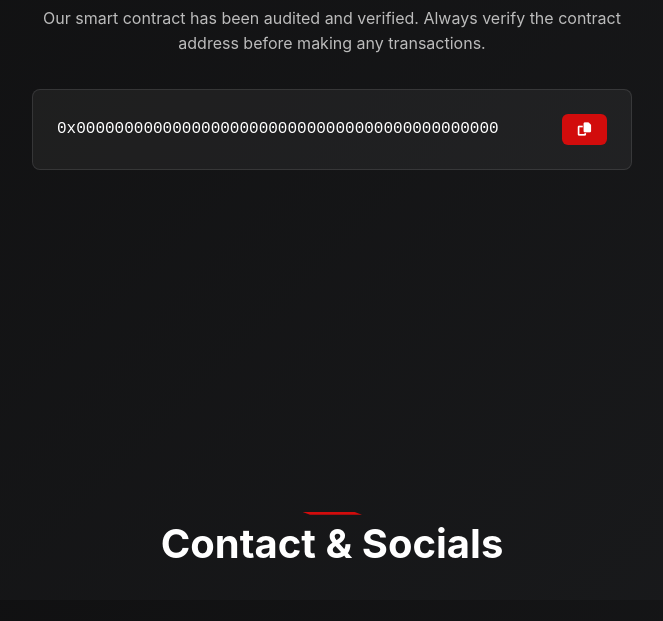
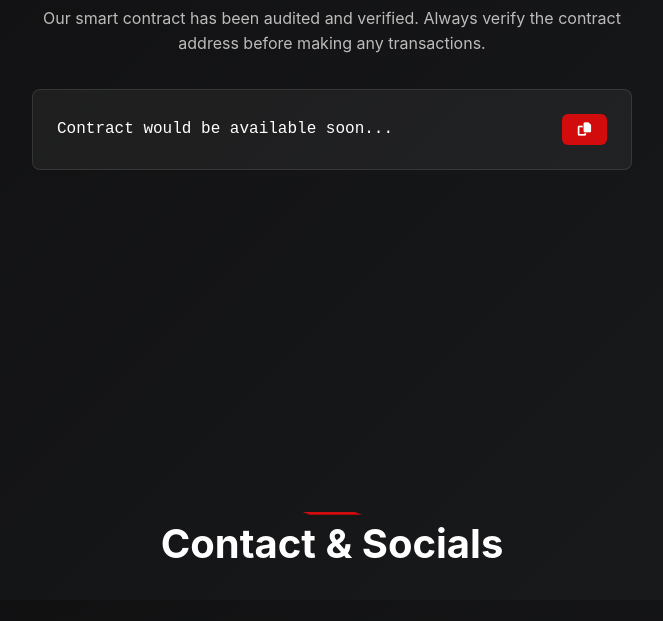
Before and after one commit to Biggdexterr/Pirates, a plain HTML site: page index.html in a window 1280 px wide. Shown: the part 5000-5621 px from the top of the page, without its empty margins (308-971 px from the left). Drawn offline with Linux system fonts and the light colour scheme.

Commit message:
Update index.html

```diff
--- a/index.html
+++ b/index.html
@@ -1301,7 +1301,7 @@
                 { label: "Marketing", value: 7, color: "#660000" },
                 { label: "Future airdrops", value: 5, color: "#4D0000" },
             ],
-            contractAddress: "0x00000000000000000000000000000000000000000000",
+            contractAddress: "Contract would be available soon...",
             contactLinks: {
                 mail: "#",
                 x: "https://x.com/prtpirates",
```
